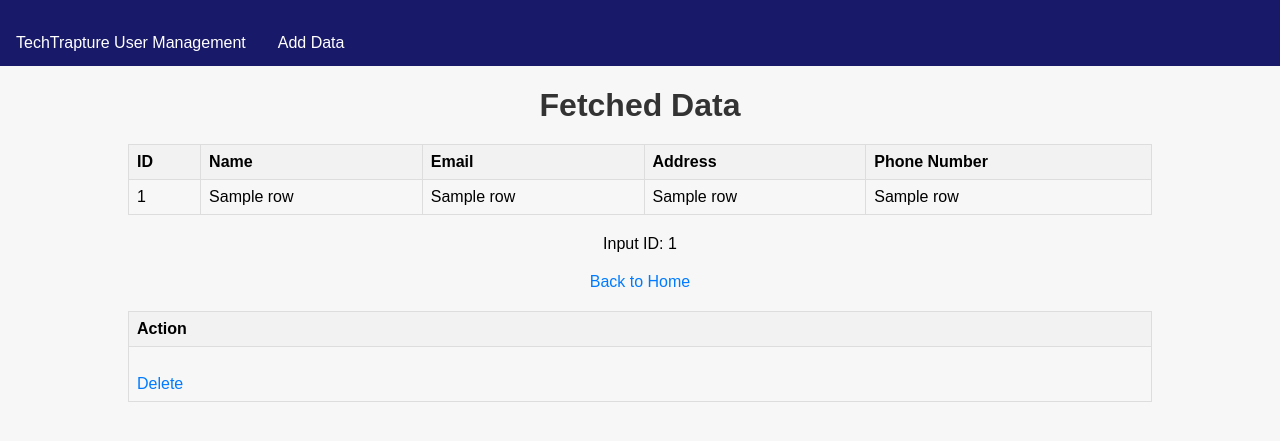
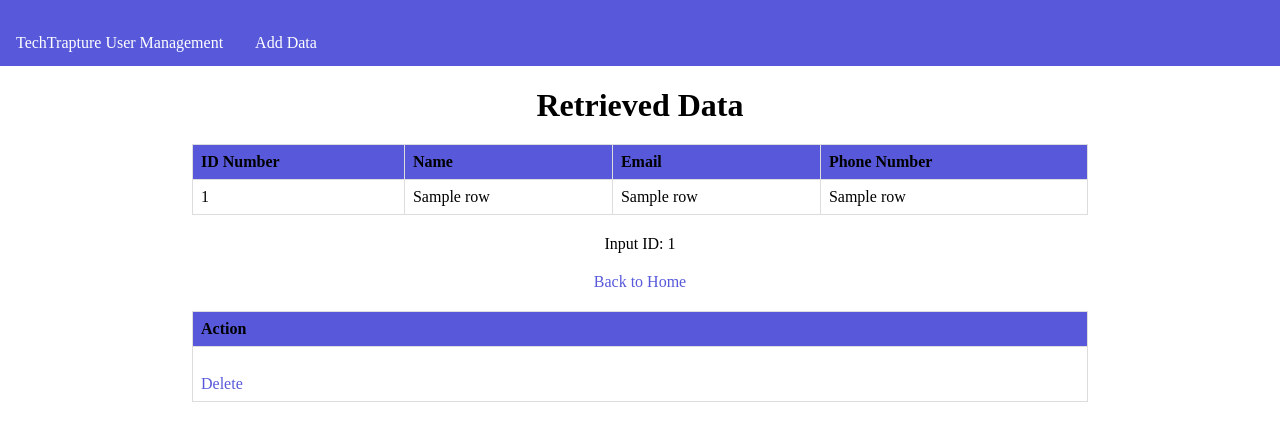
Before and after one commit to tmiller668/CS-3T-Project, a Flask app: template templates/data.html in a window 1280 px wide. Shown: the top 441 px of the page. Run offline with Flask 3, Linux system fonts and the light colour scheme; the template is opened without the code that fills it: most values are stand-ins (such as "Sample title", 1, 10 or a date in 2020); parts of the project's set-up code (start-up, migrations or seed data) failed here and were passed over.

Commit message:
Retrieved Data page edited

```diff
--- a/templates/data.html
+++ b/templates/data.html
@@ -2,23 +2,23 @@
 <html lang="en">
 <head>
     <meta charset="UTF-8">
-    <title>Fetched Data</title>
+    <title>Account Management</title>
     <style>
         /* Add your custom CSS styles here */
         body {
-            font-family: Arial, sans-serif;
+            font-family: 'Times New Roman', Times, serif;
             margin: 0;
             padding: 0;
-            background-color: #f7f7f7;
+            background-color: rgb(255, 255, 255);
             text-align: center;
         }
         h1 {
-            color: #333;
+            color: rgb(0, 0, 0);
             margin-bottom: 20px;
         }
         table {
             border-collapse: collapse;
-            width: 80%;
+            width: 70%;
             margin: 20px auto;
         }
         table, th, td {
@@ -29,19 +29,19 @@
             text-align: left;
         }
         th {
-            background-color: #f2f2f2;
+            background-color: rgb(87, 89, 218);
         }
         a {
             display: block;
             margin-top: 20px;
             text-decoration: none;
-            color: #007bff;
+            color: rgb(87, 89, 218);
         }
         a:hover {
             text-decoration: underline;
         }
         .navbar {
-            background-color:rgb(25, 25, 105);
+            background-color:rgb(87, 89, 218);
             color: white;
             overflow: hidden;
             text-align: center;
@@ -67,14 +67,13 @@
         <a href="/" class="fetch-data-btn">Add Data</a>
     </div>
 
-    <h1>Fetched Data</h1>
+    <h1>Retrieved Data</h1>
     {% if data %}
         <table>
             <tr>
-                <th>ID</th>
+                <th>ID Number</th>
                 <th>Name</th>
                 <th>Email</th>
-                <th>Address</th>
                 <th>Phone Number</th>
             </tr>
             {% for row in data %}
@@ -83,25 +82,21 @@
                     <td>{{ row[1] }}</td>
                     <td>{{ row[2] }}</td>
                     <td>{{ row[3] }}</td>
-                    <td>{{ row[4] }}</td>
                 </tr>
             {% endfor %}
         </table>
         <p>Input ID: {{ input_id }}</p>
     {% else %}
-        <p>No data found for the provided ID.</p>
+        <p>No match found the provided ID.</p>
     {% endif %}
     <a href="/">Back to Home</a>
-    <!-- Your fetch data template -->
+
 <table border="1">
     <tr>
-        <!-- Your table headers -->
         <th>Action</th>
     </tr>
     {% for row in data %}
         <tr>
-            <!-- Display data columns -->
-            <!-- Add a column for delete action -->
             <td>
                 <a href="/delete/{{ row[0] }}">Delete</a>
             </td>
```
